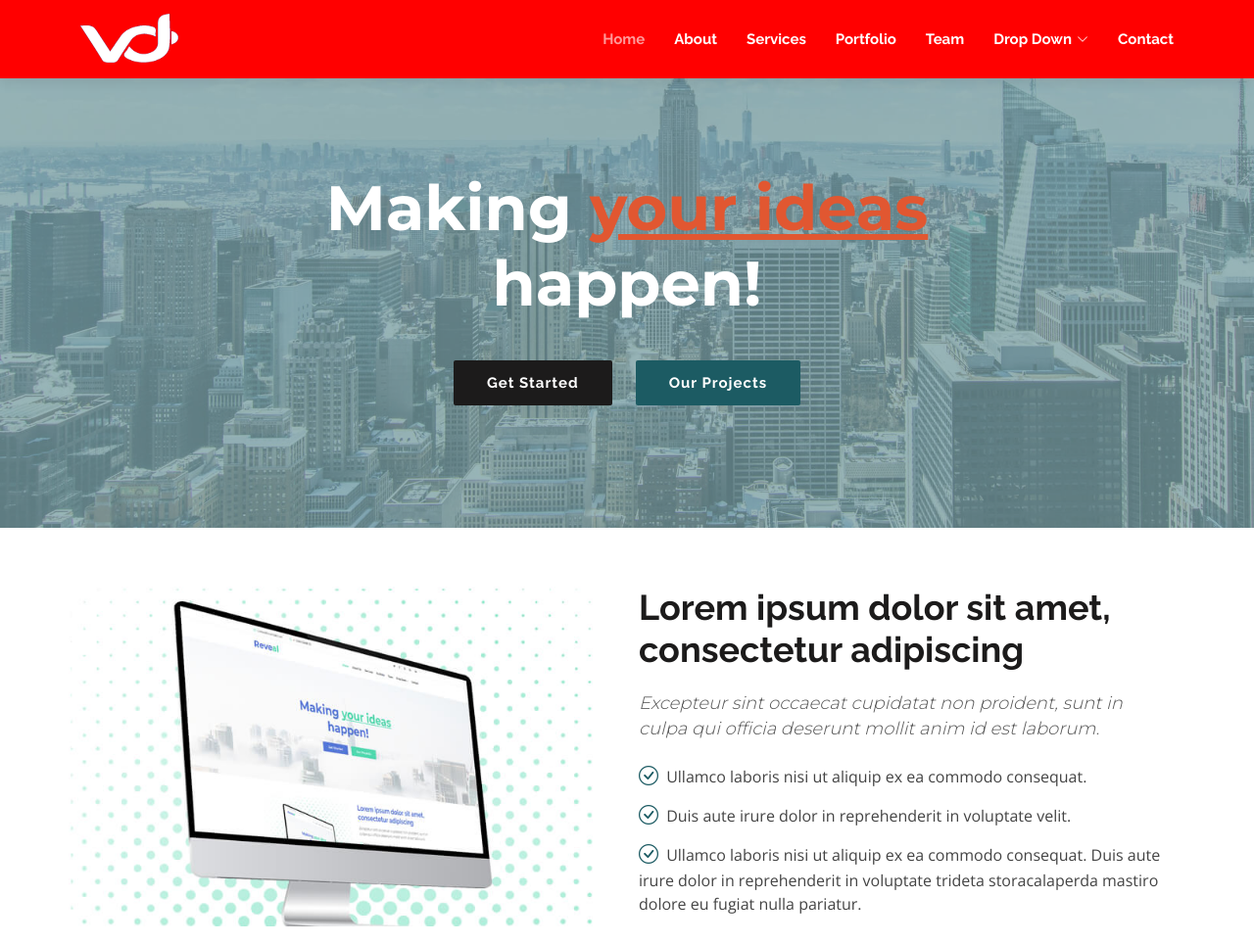
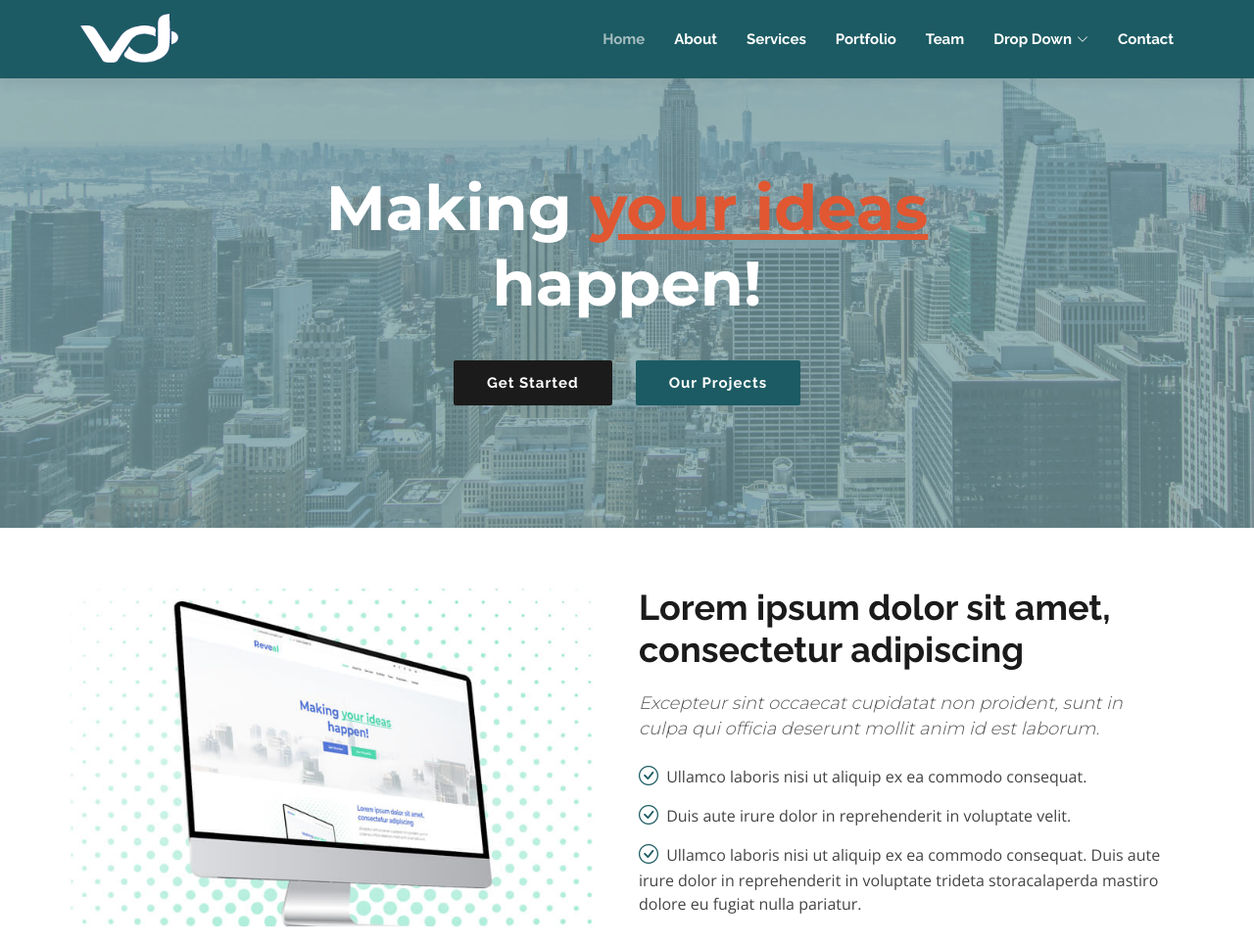
Before and after one commit to MonzerOmer1234/Alternate_Design, a plain HTML site: page index.html in a window 1280 px wide. Shown: the top 964 px of the page at 98% size. Drawn offline with nearby package versions, Linux system fonts and the light colour scheme.

Commit message:
add styling to some elements

```diff
--- a/assets/css/style.css
+++ b/assets/css/style.css
@@ -129,7 +129,7 @@ h6 {
 # Header
 --------------------------------------------------------------*/
 #header {
-  background: red;
+  background: #1c5b63;
   height: 80px;
   transition: all 0.5s;
   z-index: 997;
```
